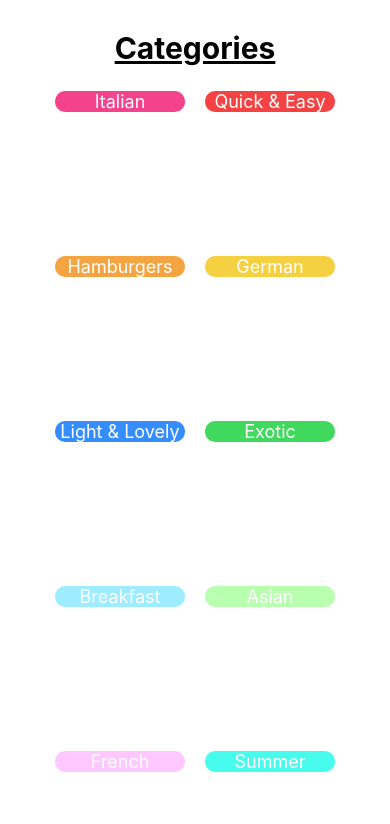
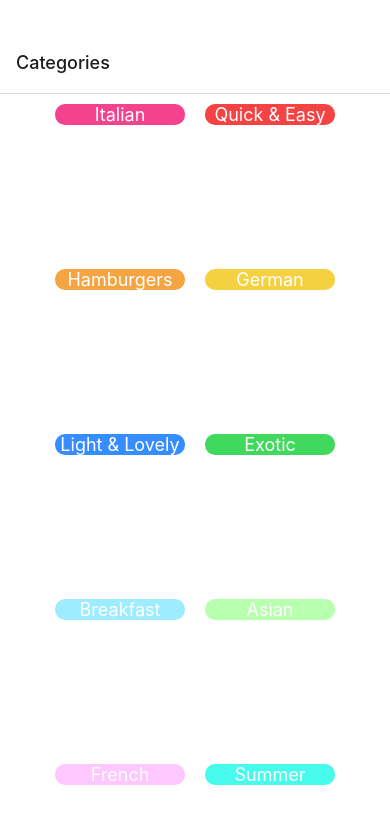
Before and after one commit to NikaBotchorishvili/MealsMobile, a React Native app: screen /Categories in a window 390 px wide. Shown: the top 824 px of the page. Built offline with nearby package versions, Linux system fonts and the light colour scheme.

Commit message:
feat: Stack Navigation

```diff
--- a/App.tsx
+++ b/App.tsx
@@ -2,12 +2,21 @@ import { StatusBar } from "expo-status-bar";
 import { StyleSheet, View } from "react-native";
 import Categories from "./screens/Categories";
 import Constants from "expo-constants";
+import { createNativeStackNavigator } from "@react-navigation/native-stack";
+import { NavigationContainer } from "@react-navigation/native";
+import Meals from "./screens/Meals";
+const Stack = createNativeStackNavigator();
 
 export default function App() {
 	return (
 		<View style={styles.container}>
-			<Categories />
-			<StatusBar style="auto" />
+			<NavigationContainer>
+				<Stack.Navigator initialRouteName="Categories">
+					<Stack.Screen name="Categories" component={Categories} />
+					<Stack.Screen name="Meals" component={Meals} />
+				</Stack.Navigator>
+				<StatusBar style="auto" />
+			</NavigationContainer>
 		</View>
 	);
 }
@@ -16,8 +25,6 @@ const styles = StyleSheet.create({
 	container: {
 		flex: 1,
 		backgroundColor: "#fff",
-		alignItems: "center",
-		justifyContent: "center",
 		paddingTop: Constants.statusBarHeight + 30,
 	},
 });
--- a/components/Categories/Tile.tsx
+++ b/components/Categories/Tile.tsx
@@ -3,17 +3,20 @@ import {
 	Pressable,
 	Text,
 	StyleSheet,
-	Platform,
 	useWindowDimensions,
 } from "react-native";
-import Category from "../../utils/category";
-
+import Category from "../../utils/data/category";
+import { NavigationProp, useNavigation } from "@react-navigation/native";
+import { RootStackParamList } from "../../types/navigatorParams";
 type Props = {
 	item: Category;
+	onPress: (id: string) => void;
 };
 
-const Tile: React.FC<Props> = ({ item }) => {
+const Tile: React.FC<Props> = ({ item, onPress }) => {
 	const { height } = useWindowDimensions();
+	const navigator = useNavigation<NavigationProp<RootStackParamList>>();
+
 	return (
 		<View
 			style={[
@@ -24,7 +27,12 @@ const Tile: React.FC<Props> = ({ item }) => {
 				},
 			]}
 		>
-			<Pressable style={({ pressed }) => [pressed && styles.tapItem]}>
+			<Pressable
+				style={({ pressed }) => [pressed && styles.tapItem]}
+				onPress={() => {
+					navigator.navigate("Meals", { categoryId: item.id });
+				}}
+			>
 				<View style={[{ backgroundColor: item.color }, styles.item]}>
 					<Text style={styles.itemText}>{item.title}</Text>
 				</View>
--- a/package.json
+++ b/package.json
@@ -14,7 +14,9 @@
     "expo": "~51.0.28",
     "expo-status-bar": "~1.12.1",
     "react": "18.2.0",
-    "react-native": "0.74.5"
+    "react-native": "0.74.5",
+    "react-native-screens": "3.31.1",
+    "react-native-safe-area-context": "4.10.5"
   },
   "devDependencies": {
     "@babel/core": "^7.20.0",
--- a/screens/Categories.tsx
+++ b/screens/Categories.tsx
@@ -1,21 +1,27 @@
 import React from "react";
-import { FlatList, Pressable, StyleSheet, Text, View } from "react-native";
-import { CATEGORIES } from "../utils/data";
+import { FlatList, StyleSheet, View } from "react-native";
+import { CATEGORIES } from "../utils/data/data";
 import Tile from "../components/Categories/Tile";
+import withCenteredContainer from "../utils/HOCs/withCenteredContainer";
+import type { NativeStackScreenProps } from "@react-navigation/native-stack";
+import { RootStackParamList } from "../types/navigatorParams";
 
-const Categories = () => {
+type Props = NativeStackScreenProps<RootStackParamList, "Categories">;
+
+const Categories: React.FC<Props> = ({ navigation }) => {
+	const pressHandler = (id: string) => {
+		navigation.navigate("Meals", { categoryId: id });
+	};
+
 	return (
 		<View style={styles.mainContainer}>
 			<FlatList
 				data={CATEGORIES}
 				numColumns={2}
-				renderItem={({ item }) => <Tile item={item} />}
+				renderItem={({ item }) => (
+					<Tile onPress={() => pressHandler(item.id)} item={item} />
+				)}
 				ItemSeparatorComponent={() => <View style={{ height: 15 }} />}
-				ListHeaderComponent={() => (
-					<View>
-						<Text style={styles.headerText}>Categories</Text>
-					</View>
-				)}
 			/>
 		</View>
 	);
@@ -25,7 +31,6 @@ const styles = StyleSheet.create({
 	mainContainer: {
 		flex: 1,
 	},
-	headerContainer: {},
 	headerText: {
 		textAlign: "center",
 		fontWeight: "bold",
@@ -35,4 +40,4 @@ const styles = StyleSheet.create({
 	},
 });
 
-export default Categories;
+export default withCenteredContainer(Categories);
--- /dev/null
+++ b/screens/Meals.tsx
@@ -0,0 +1,16 @@
+import { Text, View } from "react-native";
+import { RootStackParamList } from "../types/navigatorParams";
+import { RouteProp, useRoute } from "@react-navigation/native";
+
+type MealsScreenRouteProp = RouteProp<RootStackParamList, "Meals">;
+
+const Meals: React.FC = () => {
+	const route = useRoute<MealsScreenRouteProp>();
+	return (
+		<View>
+			<Text>Meals {route.params.categoryId}</Text>
+		</View>
+	);
+};
+
+export default Meals;
--- /dev/null
+++ b/types/navigatorParams.ts
@@ -0,0 +1,7 @@
+// Define the type for each screen and its parameters
+export type RootStackParamList = {
+	Home: undefined;
+	Categories: undefined;
+	Meals: { categoryId: string }; // Example: Meals screen expects a categoryId parameter
+	Details: { mealId: string };
+};
--- /dev/null
+++ b/types/screen.ts
@@ -0,0 +1,3 @@
+import { NavigationProp } from "@react-navigation/native";
+
+export type ScreenProps<T = {}> = T & { navigator: NavigationProp<any> };
--- /dev/null
+++ b/utils/HOCs/withCenteredContainer.tsx
@@ -0,0 +1,27 @@
+import React from "react";
+import { View, StyleSheet, ViewStyle } from "react-native";
+import type { NativeStackScreenProps } from "@react-navigation/native-stack";
+
+// Define the HOC with a generic that ensures navigation props are passed correctly
+const withCenteredContainer = <P extends NativeStackScreenProps<any>>(
+	WrappedComponent: React.ComponentType<P>
+) => {
+	const ComponentWithCenteredContainer: React.FC<P> = (props) => (
+		<View style={styles.container}>
+			<WrappedComponent {...props} />
+		</View>
+	);
+
+	return ComponentWithCenteredContainer;
+};
+
+const styles = StyleSheet.create({
+	container: {
+		flex: 1,
+		alignItems: "center",
+		justifyContent: "center",
+		backgroundColor: "#fff",
+	} as ViewStyle,
+});
+
+export default withCenteredContainer;
```
Also changed, not shown: utils/HOCs/withNavigation.tsx (added, +13 -0 lines), utils/data/category.ts (renamed from utils/category.ts), utils/data/data.ts (renamed from utils/data.ts), utils/data/meal.ts (renamed from utils/meal.ts), 1 other file (tests, documents, lock files or other folders).
